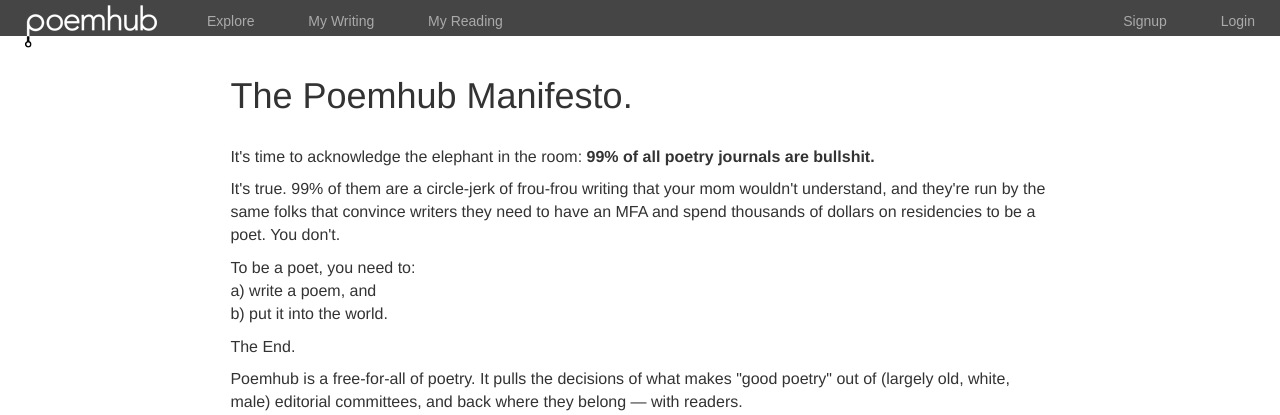
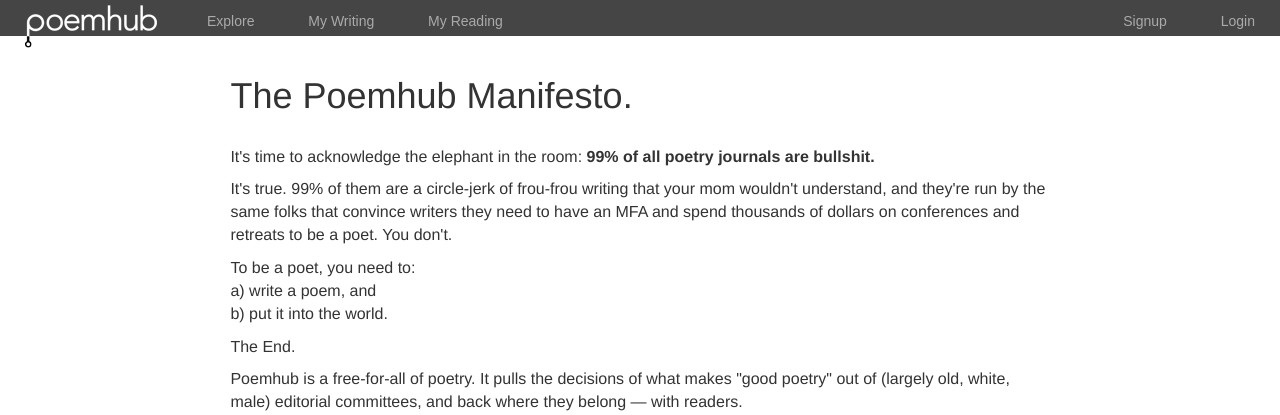
Before and after one commit to skoczen/poemhub, a Django app: template project/apps/main_site/templates/main_site/manifesto.html in a window 1280 px wide. Shown: the top 415 px of the page. Run offline with Django 3.2, Linux system fonts and the light colour scheme; the template is opened without the code that fills it, so the values that code supplies are empty; some libraries are stand-ins or nearby versions; some web fonts are replaced.

Commit message:
Cleanup of manifesto

```diff
--- a/project/apps/main_site/templates/main_site/manifesto.html
+++ b/project/apps/main_site/templates/main_site/manifesto.html
@@ -22,7 +22,7 @@
 
     <p>It's time to acknowledge the elephant in the room: <b>99% of all poetry journals are bullshit.</b></p>
 
-    <p>It's true. 99% of them are a circle-jerk of frou-frou writing that your mom wouldn't understand, and they're run by the same folks that convince writers they need to have an MFA and spend thousands of dollars on residencies to be a poet.  You don't.  {# Clifton and Shakespeare and Ginsberg and Merwin and Eliot weren't MFAs, and they were damn good poets. #}</p>
+    <p>It's true. 99% of them are a circle-jerk of frou-frou writing that your mom wouldn't understand, and they're run by the same folks that convince writers they need to have an MFA and spend thousands of dollars on conferences and retreats to be a poet.  You don't.  {# Clifton and Shakespeare and Ginsberg and Merwin and Eliot weren't MFAs, and they were damn good poets. #}</p>
 
     <p>To be a poet, you need to:<br/>
     a) write a poem, and<br/>
```
